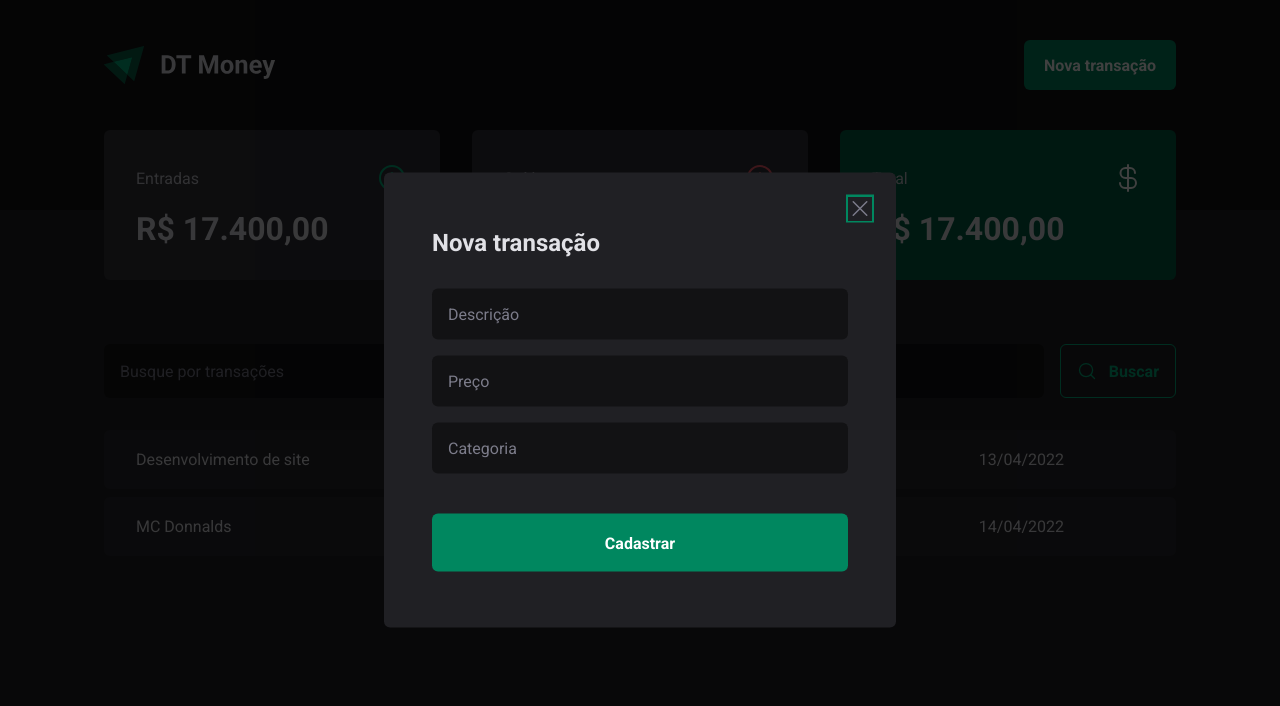
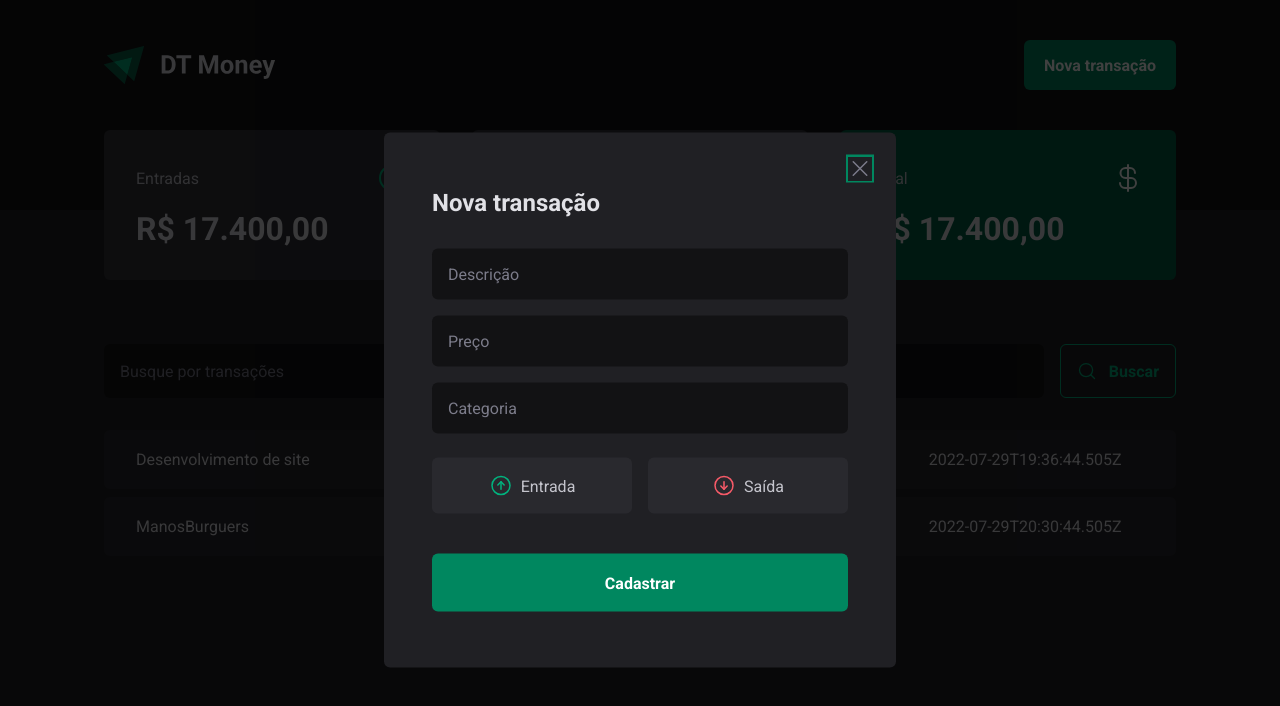
Before and after one commit to Pdro-marqss/dt-money, a React (Vite) app: page / in a window 1280 px wide. Both pictures are taken after a click on the button "Nova transação". Shown: the top 706 px of the page. Built offline with nearby package versions, Linux system fonts and the light colour scheme; data requests are answered from the project's data file.

Commit message:
feat: income/outcome buttons + json-server and API fetch

```diff
--- a/package.json
+++ b/package.json
@@ -5,12 +5,14 @@
   "type": "module",
   "scripts": {
     "dev": "vite",
+    "dev:server": "json-server server.json -w -d 500",
     "build": "tsc && vite build",
     "lint": "eslint . --ext ts,tsx --report-unused-disable-directives --max-warnings 0",
     "preview": "vite preview"
   },
   "dependencies": {
     "@radix-ui/react-dialog": "^1.0.5",
+    "@radix-ui/react-radio-group": "^1.1.3",
     "phosphor-react": "^1.4.1",
     "react": "^18.2.0",
     "react-dom": "^18.2.0",
@@ -25,6 +27,7 @@
     "eslint": "^8.45.0",
     "eslint-plugin-react-hooks": "^4.6.0",
     "eslint-plugin-react-refresh": "^0.4.3",
+    "json-server": "^0.17.4",
     "typescript": "^5.0.2",
     "vite": "^4.4.5"
   }
--- /dev/null
+++ b/server.json
@@ -0,0 +1,20 @@
+{
+   "transactions": [
+      {
+         "id": 1,
+         "description": "Desenvolvimento de site",
+         "type": "income",
+         "category": "Venda",
+         "price": 14000,
+         "createdAt": "2022-07-29T19:36:44.505Z"
+      },
+      {
+         "id": 2,
+         "description": "ManosBurguers",
+         "type": "outcome",
+         "category": "Alimentação",
+         "price": 65,
+         "createdAt": "2022-07-29T20:30:44.505Z"
+      }
+   ]
+}
--- a/src/components/NewTransactionModal/index.tsx
+++ b/src/components/NewTransactionModal/index.tsx
@@ -1,7 +1,7 @@
 import * as Dialog from '@radix-ui/react-dialog';
-import { X } from 'phosphor-react';
+import { ArrowCircleDown, ArrowCircleUp, X } from 'phosphor-react';
 
-import { Overlay, Content, CloseButton } from './styles';
+import { Overlay, Content, CloseButton, TransactionType, TransactionTypeButton } from './styles';
 
 export function NewTransactionModal() {
    return (
@@ -20,6 +20,18 @@ export function NewTransactionModal() {
                <input type="number" placeholder='Preço' required />
                <input type="text" placeholder='Categoria' required />
 
+               <TransactionType>
+                  <TransactionTypeButton variant='income' value='income'>
+                     <ArrowCircleUp size={24} />
+                     Entrada
+                  </TransactionTypeButton>
+
+                  <TransactionTypeButton variant='outcome' value='outcome'>
+                     <ArrowCircleDown size={24} />
+                     Saída
+                  </TransactionTypeButton>
+               </TransactionType>
+
                <button type='submit'>Cadastrar</button>
             </form>
 
--- a/src/components/NewTransactionModal/styles.ts
+++ b/src/components/NewTransactionModal/styles.ts
@@ -1,5 +1,6 @@
 import styled from "styled-components";
 import * as Dialog from '@radix-ui/react-dialog';
+import * as RadioGroup from '@radix-ui/react-radio-group';
 
 export const Overlay = styled(Dialog.Overlay)`
    position: fixed;
@@ -78,3 +79,46 @@ export const CloseButton = styled(Dialog.Close)`
    cursor: pointer;
    color: ${({ theme }) => theme["gray-500"]};
 `;
+
+export const TransactionType = styled(RadioGroup.Root)`
+   display: grid;
+   grid-template-columns: repeat(2, 1fr);
+   gap: 1rem;
+   margin-top: 0.5rem;
+`;
+
+interface TransactionTypeButtonProps {
+   variant: 'income' | 'outcome';
+}
+
+export const TransactionTypeButton = styled(RadioGroup.Item) <TransactionTypeButtonProps>`
+   background: ${({ theme }) => theme["gray-700"]};
+   padding: 1rem;
+   display: flex;
+   align-items: center;
+   justify-content: center;
+   gap: 0.5rem;
+   border-radius: 6px;
+   cursor: pointer;
+   border: 0;
+   color: ${({ theme }) => theme["gray-300"]};
+
+   svg {
+      color: ${props => props.variant === 'income' ? props.theme["green-300"] : props.theme["red-300"]};
+   }
+
+   &[data-state='unchecked']:hover {
+      transition: background-color 0.2s;
+      background: ${({ theme }) => theme["gray-600"]};
+
+   }
+
+   &[data-state='checked'] {
+      color: ${({ theme }) => theme.white};
+      background: ${props => props.variant === 'income' ? props.theme["green-500"] : props.theme["red-500"]};
+
+      svg {
+         color: ${({ theme }) => theme.white};
+      }
+   }
+`;
--- a/src/pages/Transactions/index.tsx
+++ b/src/pages/Transactions/index.tsx
@@ -1,10 +1,34 @@
+import { useEffect, useState } from "react";
 import { Header } from "../../components/Header";
 import { Summary } from "../../components/Summary";
 import { SearchForm } from "./components/SearchForm";
 
 import { TransactionsContainer, TransactionsTable, PriceHighlight } from "./styles";
 
+
+interface TransactionsProps {
+   id: number;
+   description: string;
+   type: "income" | "outcome";
+   price: number;
+   category: string;
+   createdAt: string;
+}
+
 export function Transactions() {
+   const [transactions, setTransactions] = useState<TransactionsProps[]>([]);
+
+   async function loadTransactions() {
+      const response = await fetch('http://localhost:3000/transactions');
+      const data = await response.json();
+
+      setTransactions(data);
+   }
+
+   useEffect(() => {
+      loadTransactions();
+   }, [])
+
    return (
       <div>
          <Header />
@@ -15,20 +39,16 @@ export function Transactions() {
 
             <TransactionsTable>
                <tbody>
-                  <tr>
-                     <td>Desenvolvimento de site</td>
-                     <td><PriceHighlight variant="income">R$ 12.000,00</PriceHighlight></td>
-                     <td>Venda</td>
-                     <td>13/04/2022</td>
-                  </tr>
-
-                  <tr>
-                     <td>MC Donnalds</td>
-                     <td><PriceHighlight variant="outcome">- R$ 54,00</PriceHighlight></td>
-                     <td>Alimentação</td>
-                     <td>14/04/2022</td>
-                  </tr>
-
+                  {transactions.map(transaction => {
+                     return (
+                        <tr key={transaction.id}>
+                           <td width="45%">{transaction.description}</td>
+                           <td><PriceHighlight variant={transaction.type}>R$ {transaction.price}</PriceHighlight></td>
+                           <td>{transaction.category}</td>
+                           <td>{transaction.createdAt}</td>
+                        </tr>
+                     )
+                  })}
                </tbody>
             </TransactionsTable>
          </TransactionsContainer>
--- a/src/pages/Transactions/styles.ts
+++ b/src/pages/Transactions/styles.ts
@@ -14,6 +14,7 @@ export const TransactionsTable = styled.table`
    margin-top: 1.5rem;
 
    td {
+      /* border: 1px solid red; */
       padding: 1.25rem 2rem;
       background: ${({ theme }) => theme["gray-700"]};
 
```
Also changed, not shown: 1 other file (tests, documents, lock files or other folders).
